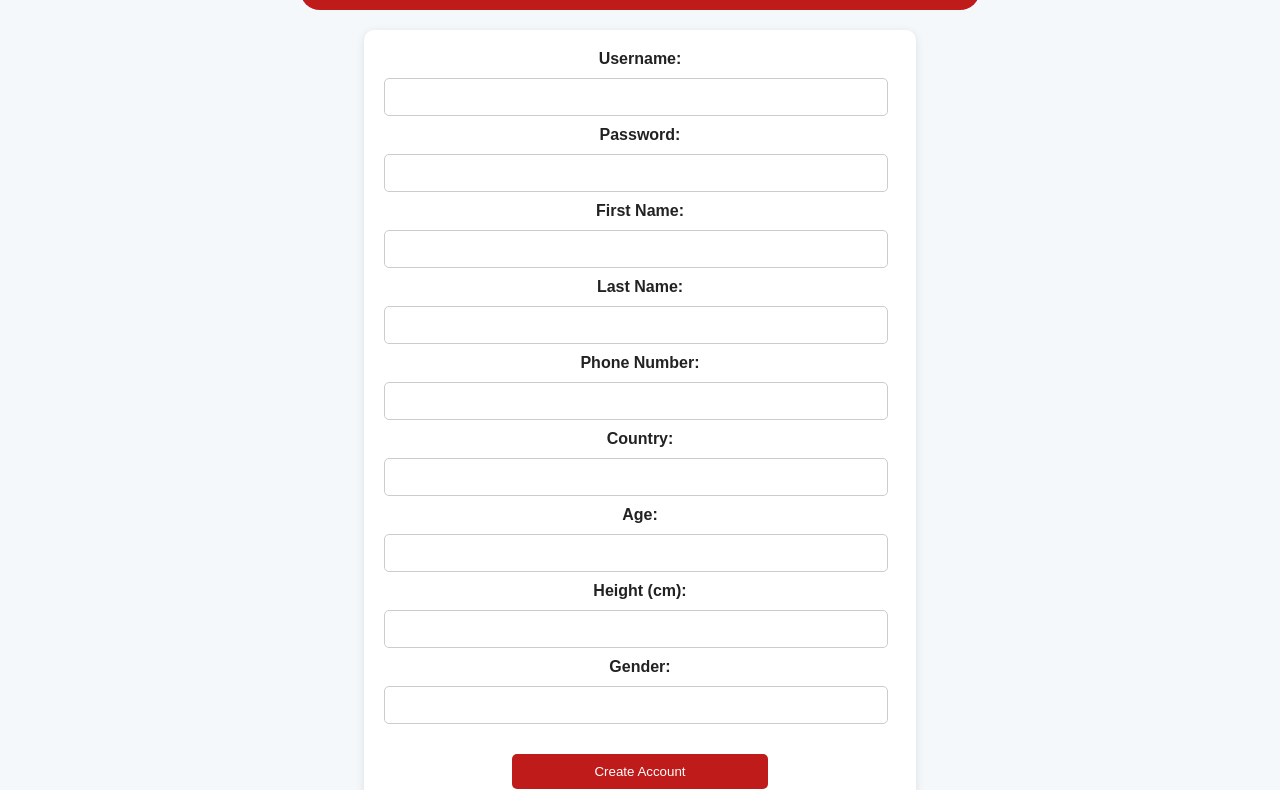
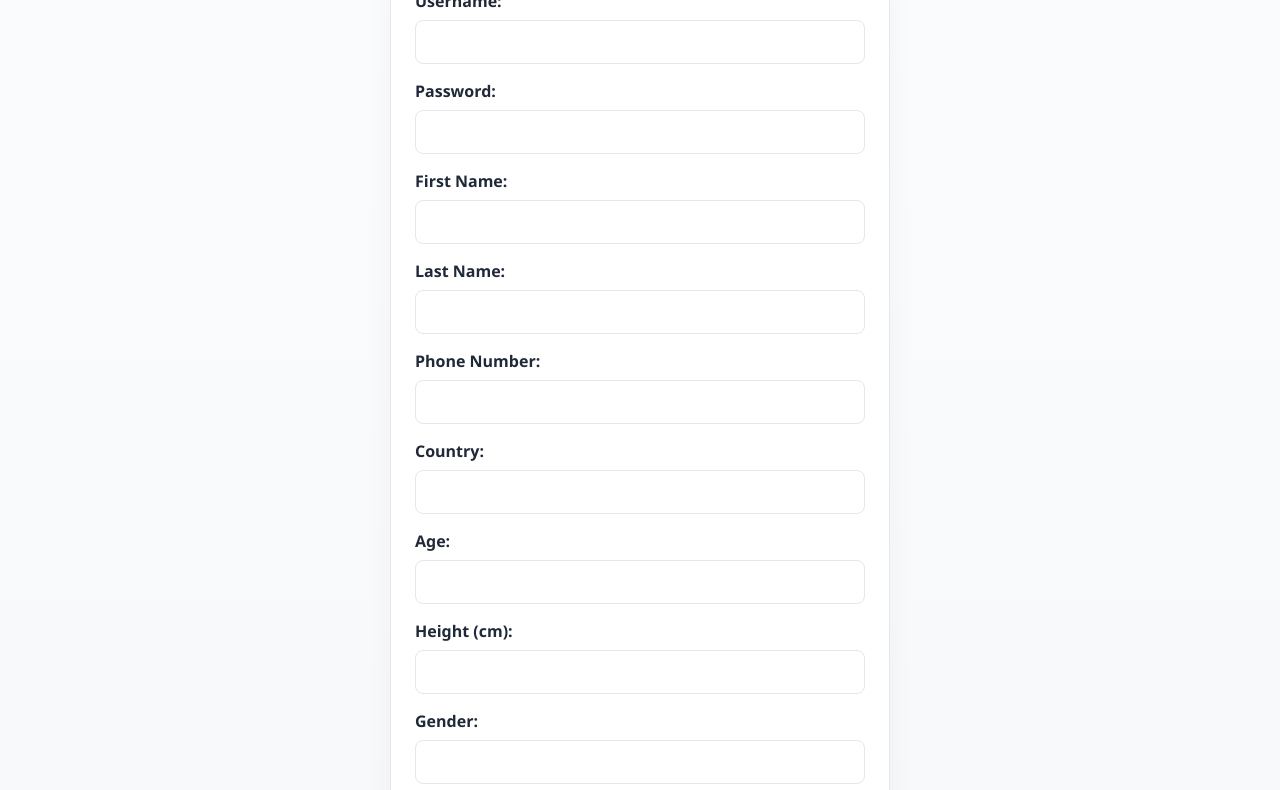
Before and after one commit to ackshatiwari/ACLHacks26, a website: page public/createaccount.html in a window 1280 px wide. Shown: the part 143-933 px from the top of the page. Drawn offline with Linux system fonts and the light colour scheme.

Commit message:
changed the style of create account to match the home page

```diff
--- a/public/css/createaccountstyle.css
+++ b/public/css/createaccountstyle.css
@@ -1,62 +1,93 @@
+:root {
+  color-scheme: light;
+  --bg: #f7f8fa;
+  --surface: #ffffff;
+  --text: #1f2937;
+  --muted: #6b7280;
+  --brand: #0f766e;
+  --border: #e5e7eb;
+}
+
+* {
+  box-sizing: border-box;
+}
+
 body {
-  font-family: Arial, sans-serif;
-  background-color: #f4f8fb;
   margin: 0;
-  padding: 0;
-  color: #222;
+  font-family: "Segoe UI", Tahoma, Geneva, Verdana, sans-serif;
+  color: var(--text);
+  background: linear-gradient(180deg, #fbfcfe 0%, var(--bg) 100%);
+  min-height: 100vh;
 }
 
 header {
-  background: #c01b1b;
-  color: white;
-  text-align: center;
-  border-radius: 20px;
-  padding: 20px 20px;
-  margin: 0 auto;
-  margin-top: 50px;
-  width: 50%;
+  background: var(--surface);
+  border-bottom: 1px solid var(--border);
+  padding: 1rem 2rem;
+  display: flex;
+  align-items: center;
+  justify-content: center;
+  gap: 1rem;
 }
 
 header h1 {
-  margin-bottom: 5px;
+  margin: 0;
+  color: var(--brand);
+}
+
+.container {
+  max-width: 900px;
+  margin: 2rem auto;
+  padding: 0 1rem;
 }
 
 form {
-  background: white;
-  display: block;
-  margin: 20px auto;
-  padding: 20px;
-  border-radius: 10px;
-  box-shadow: 0 2px 8px rgba(0,0,0,0.1);
-  width: 40%;
+  background: var(--surface);
+  border: 1px solid var(--border);
+  border-radius: 0.75rem;
+  padding: 1.5rem;
+  box-shadow: 0 8px 30px rgba(0, 0, 0, 0.04);
+  max-width: 500px;
+  margin: 0 auto;
 }
 
 form label {
   display: block;
-  text-align: center;
+  margin-bottom: 0.5rem;
   font-weight: bold;
+  color: var(--text);
 }
 
 form input {
-  width: 95%;
-  padding: 8px;
-  font-size: 16px;
-  text-align: center;
-  margin-top: 10px;
-  margin-bottom: 10px;
-  height: 20px;
-  border: 1px solid #ccc;
-  border-radius: 5px;
+  width: 100%;
+  padding: 0.75rem;
+  font-size: 1rem;
+  border: 1px solid var(--border);
+  border-radius: 0.5rem;
+  margin-bottom: 1rem;
+  box-sizing: border-box;
+}
+
+form input:focus {
+  outline: none;
+  border-color: var(--brand);
+  box-shadow: 0 0 0 2px rgba(15, 118, 110, 0.2);
 }
 
 form button {
-  background: #c01b1b;
+  text-decoration: none;
   color: white;
+  background: var(--brand);
+  padding: 0.75rem 1.5rem;
+  border-radius: 0.5rem;
+  font-size: 1rem;
   border: none;
+  cursor: pointer;
   display: block;
-  width: 50%;
-  margin: 20px auto;
-  padding: 10px 20px;
-  border-radius: 5px;
-  cursor: pointer;
+  width: 100%;
+  margin-top: 1rem;
 }
+
+form button:hover {
+  background: #0d5f58;
+}
```
